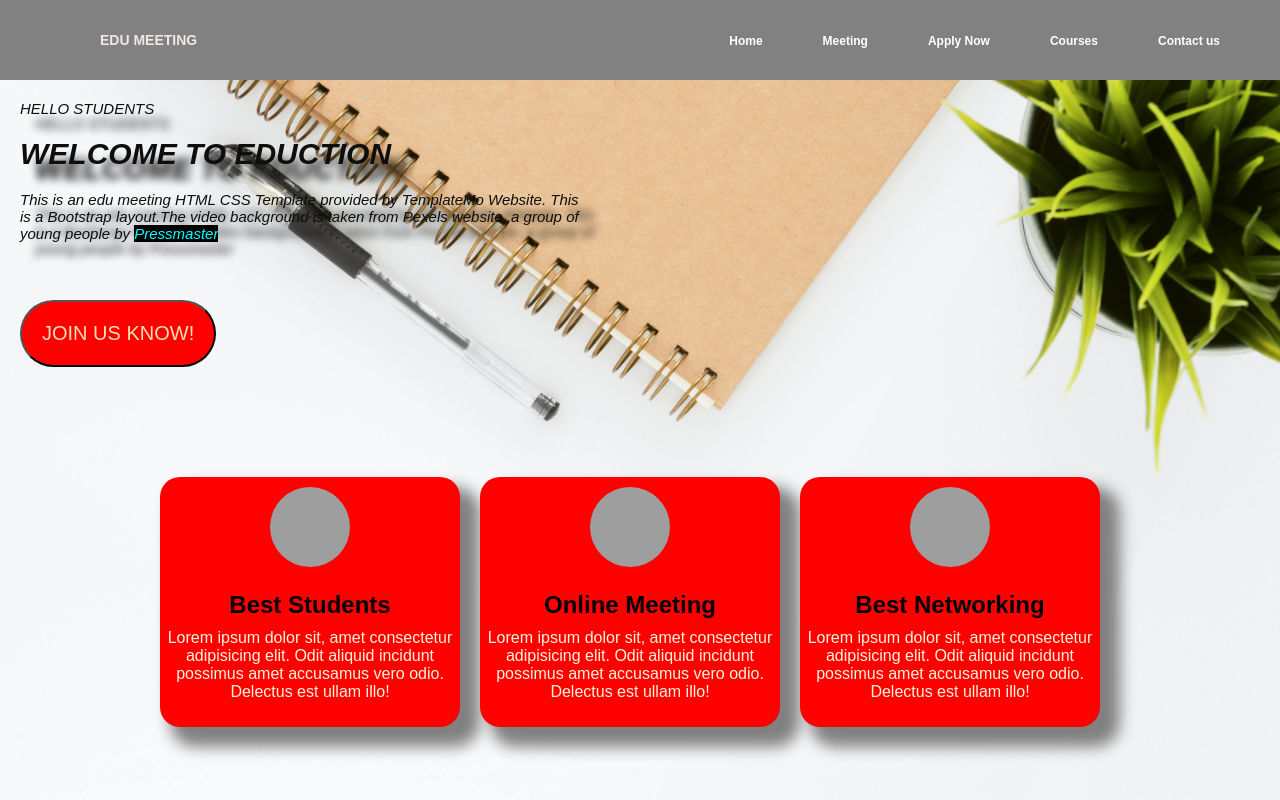
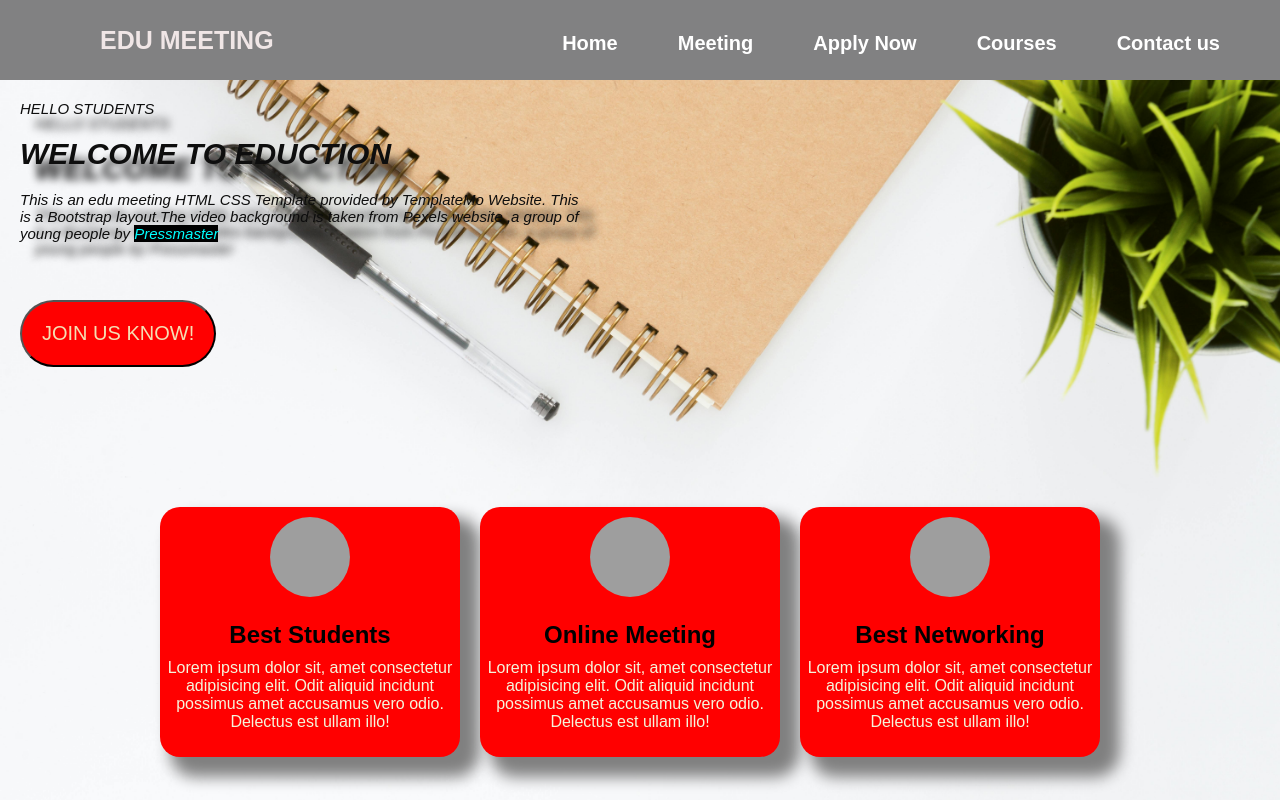
Before and after one commit to nikhil0441/Single-Page, a plain HTML site: page index.html in a window 1280 px wide. Shown: the top 800 px of the page. Drawn offline with Linux system fonts and the light colour scheme; grey boxes are pictures that could not be loaded.

Commit message:
added html and css

```diff
--- a/style.css
+++ b/style.css
@@ -20,7 +20,7 @@
 #navbar .logo{
     padding-left: 80px;
     color: rgb(240, 230, 230);
-    font-size: 14px;
+    font-size: 25px;
     font-weight: bold;
 
 }
@@ -29,14 +29,14 @@
     display: flex;
     gap: 60px;
     color: white;
-    font-size: 14px;
+    font-size: 30px;
     font-weight: bold;
     list-style: none;
     padding-right: 40px;
 }
 #navbar a{
     color: white;
-    font-size: 12px;
+    font-size: 20px;
     font-weight: bold;
     text-decoration: none;
 }
@@ -92,7 +92,7 @@ background-color:black ;
     justify-items: center;
 }
 .card .card_item{
-    margin-top: 90px;
+    margin-top: 120px;
     margin-right: 20px;
     width: 300px;
     height: 250px;
@@ -125,9 +125,7 @@ background-color:black ;
 }
 #meeting_par{
     display: grid;
-
-
- grid-template-columns: auto auto auto ;
+ grid-template-columns: 400px auto auto ;
 
     justify-content: center;
     padding: 20px;
```
